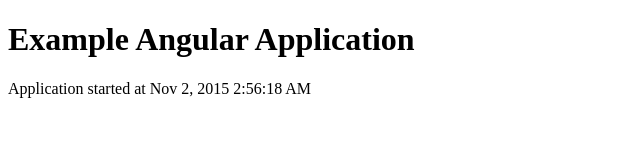
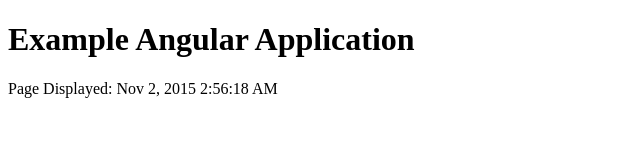
Before and after one commit to dfbaskin/azure-nodejs-project, a website with bundled scripts: page src/index.html in a window 1280 px wide. Shown: the full height of the page, 0-640 px from the left. Built offline with nearby package versions, Linux system fonts and the light colour scheme; some packages are replaced by stand-ins of ours.

Commit message:
Correcting text.

```diff
--- a/package.json
+++ b/package.json
@@ -5,7 +5,7 @@
   "main": "server.js",
   "scripts": {
     "start": "node_modules/.bin/babel-node server.js",
-    "postintall": "node_modules/.bin/jspm install"
+    "postinstall": "node_modules/.bin/jspm install"
   },
   "repository": {
     "type": "git",
--- a/src/appComponent.html
+++ b/src/appComponent.html
@@ -1,4 +1,4 @@
 <div>
     <h1>Example Angular Application</h1>
-    <p>Application started at {{vm.appStartTime | date:'medium'}}</p>
+    <p>Page Displayed: {{vm.appStartTime | date:'medium'}}</p>
 </div>
```
